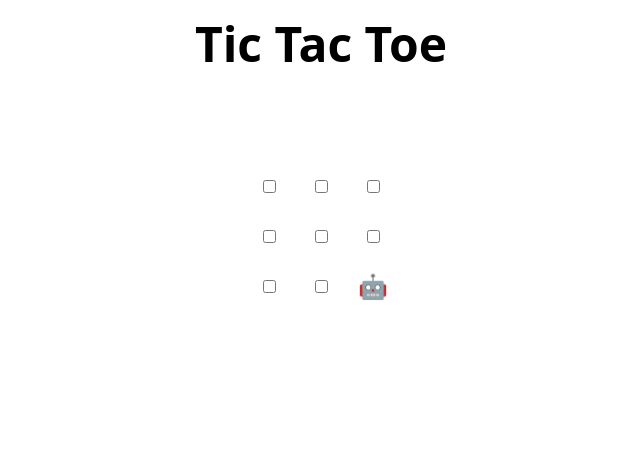
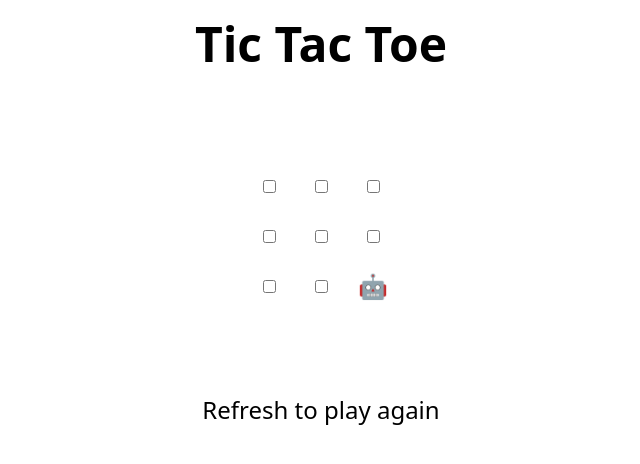
Before and after one commit to LukeOlende/Review-pull-requests, a plain HTML site: page index.html in a window 1280 px wide. Shown: the whole page, without its empty margins (319-959 px from the left). Drawn offline with Linux system fonts and the light colour scheme.

Commit message:
Update index.html
Added a suggestion

```diff
--- a/index.html
+++ b/index.html
@@ -48,7 +48,7 @@
 </table>
 
 <h2 hidden>Game over, refresh to play again 🧑‍💻 🤖!</h2>
-
+Refresh to play again
 <script>
   // Initialization
   const boxes = Array.from(document.querySelectorAll('td'))
```
